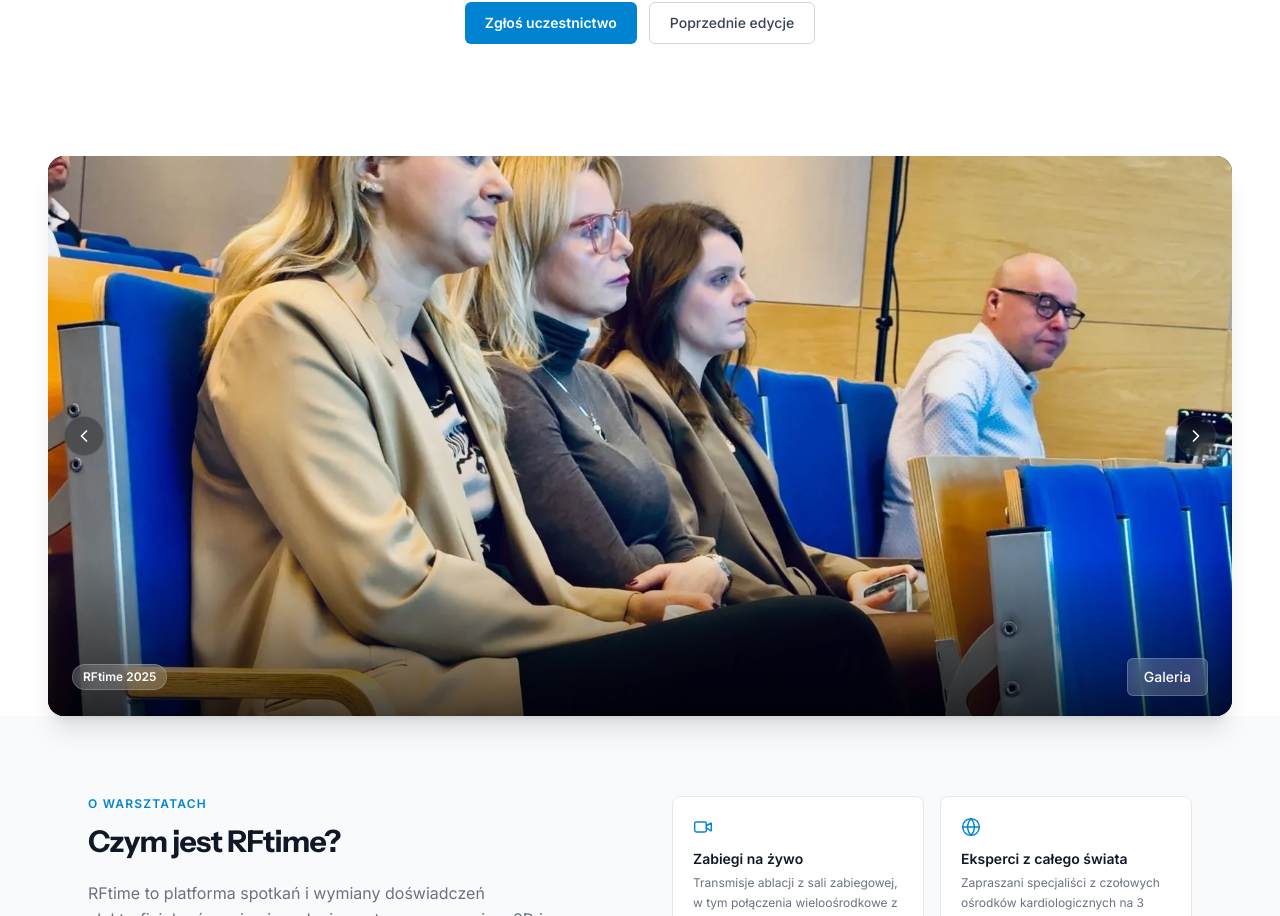
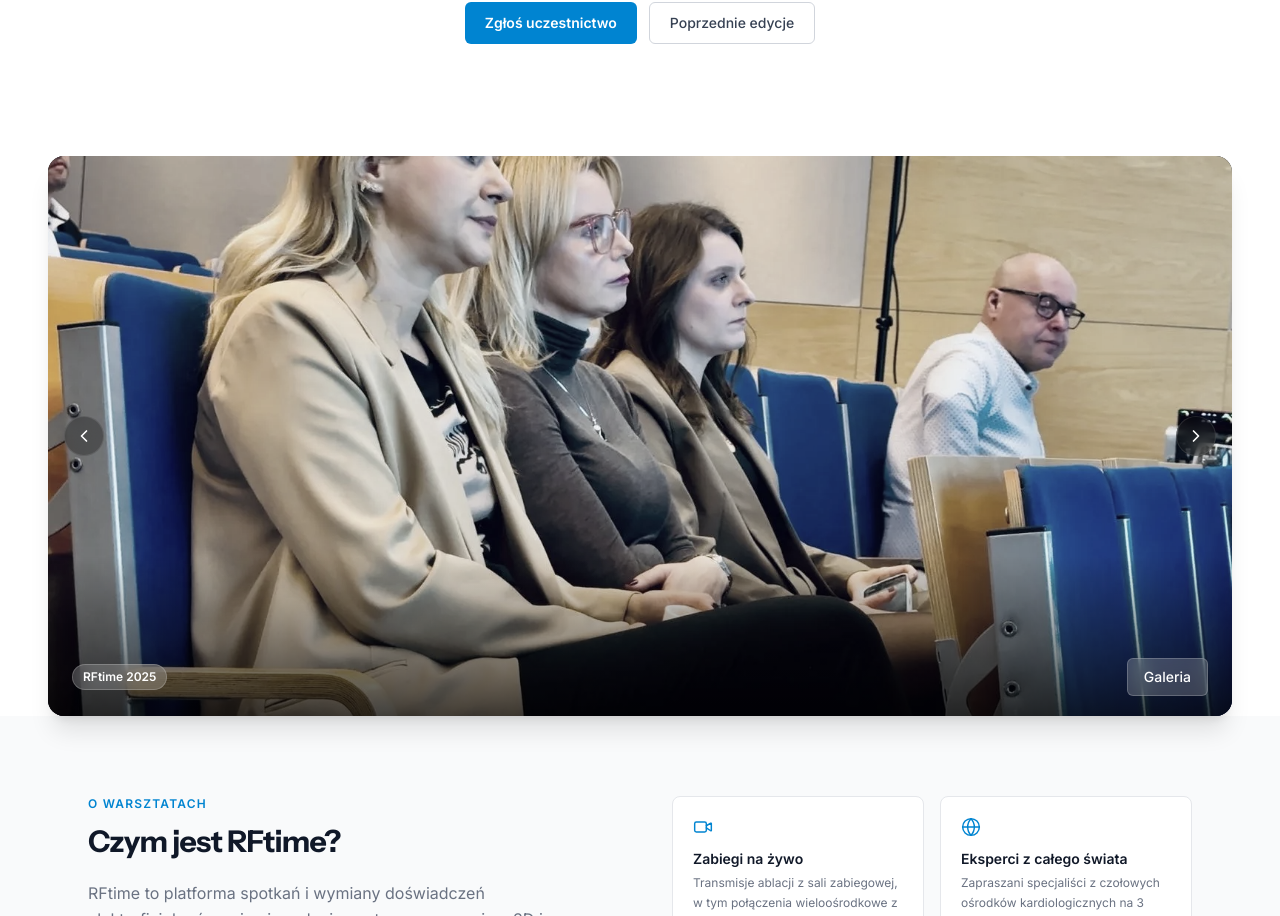
Before and after one commit to Merlieee/rftime, a React (Vite) app: page / in a window 1280 px wide. Shown: the part 322-1238 px from the top of the page. Built offline with nearby package versions, Linux system fonts and the light colour scheme.

Commit message:
Desaturate carousel photos (saturate 0.45)
Co-Authored-By: Claude Sonnet 4.6 <noreply@anthropic.com>

```diff
--- a/src/components/PhotoCarousel.jsx
+++ b/src/components/PhotoCarousel.jsx
@@ -58,6 +58,7 @@ export default function PhotoCarousel() {
             backgroundPosition: 'center',
             opacity: i === current ? 1 : 0,
             pointerEvents: i === current ? 'auto' : 'none',
+            filter: 'saturate(0.45)',
           }}
         />
       ))}
```
